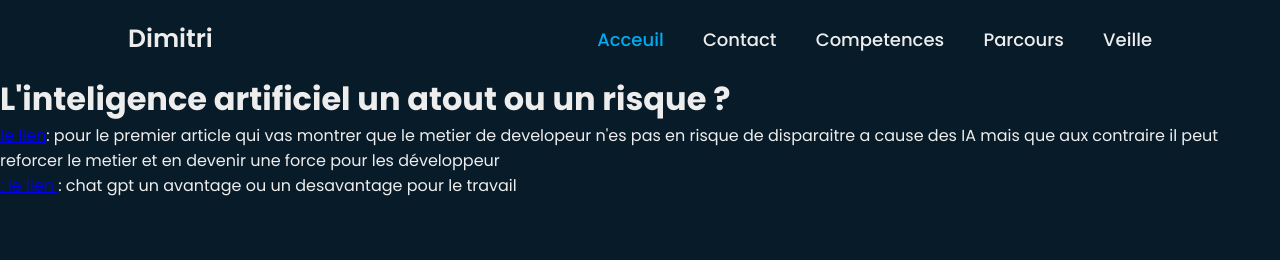
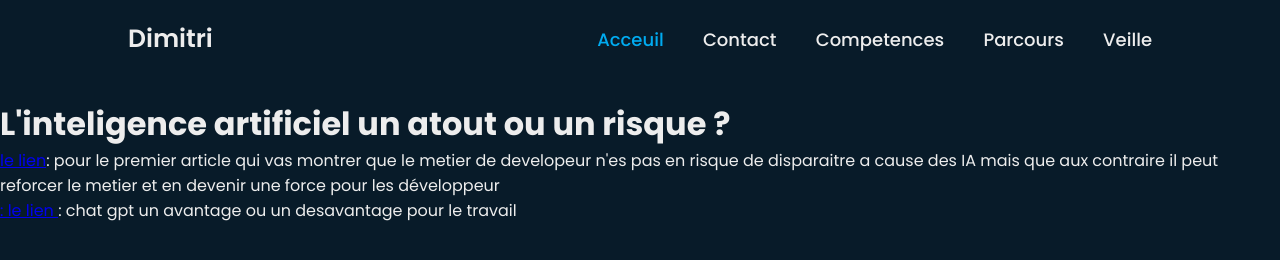
Before and after one commit to LemaireDimitri/portefeulle.github.io, a plain HTML site: page veille.html in a window 1280 px wide. Drawn offline with Linux system fonts and the light colour scheme.

Commit message:
Update veille.html

```diff
--- a/veille.html
+++ b/veille.html
@@ -17,7 +17,7 @@
         <a href="Parcourt.html">Parcours</a>
         <a href="veille.html">Veille</a>
     </nav>
-</header><br><br><br>
+</header><br><br><br><br>
 <body>
     <h1>L'inteligence artificiel un atout ou un risque ?</h1>
     <p><a href="https://www.silicon.fr/avis-expert/lia-ne-tuera-pas-le-low-code-elle-le-rendra-plus-fort">le lien</a>: pour le premier article qui vas montrer que le metier de developeur n'es pas en risque de disparaitre a cause des IA
```
